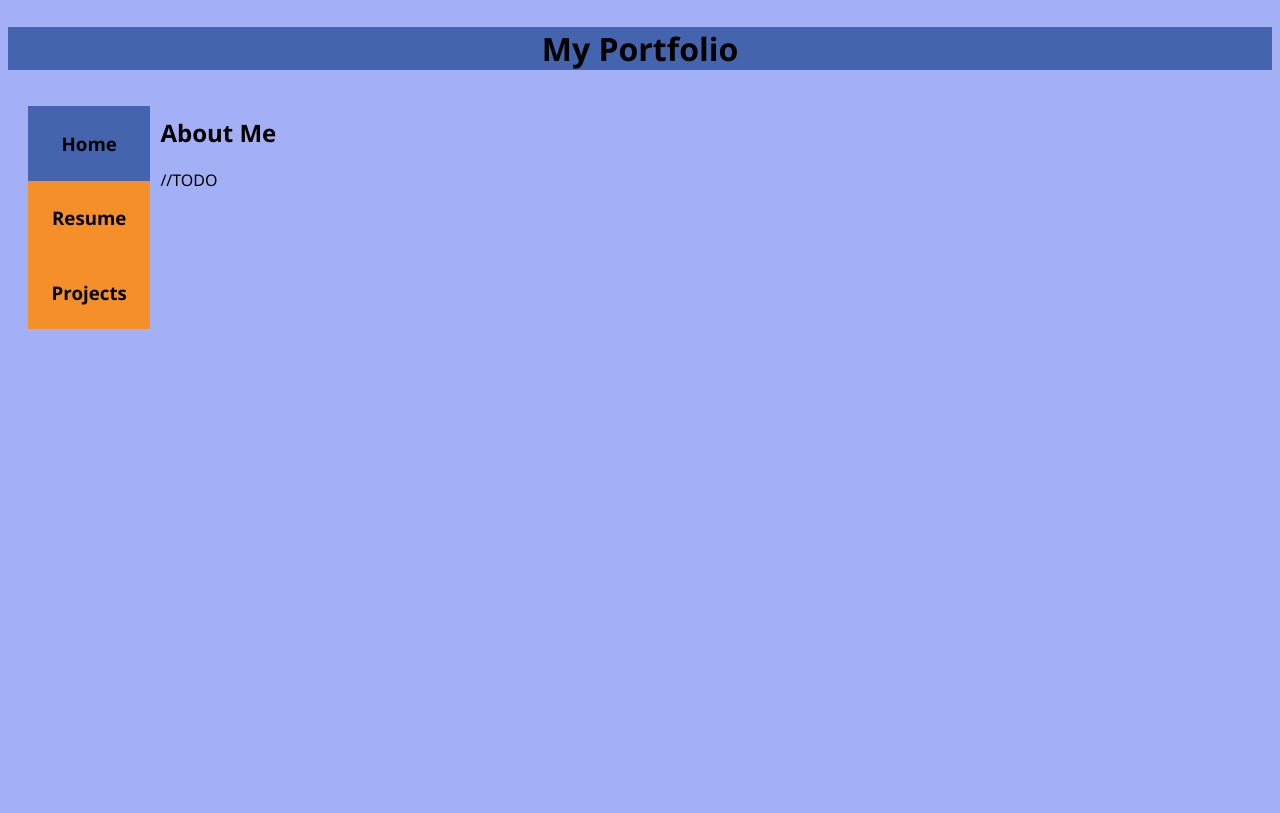
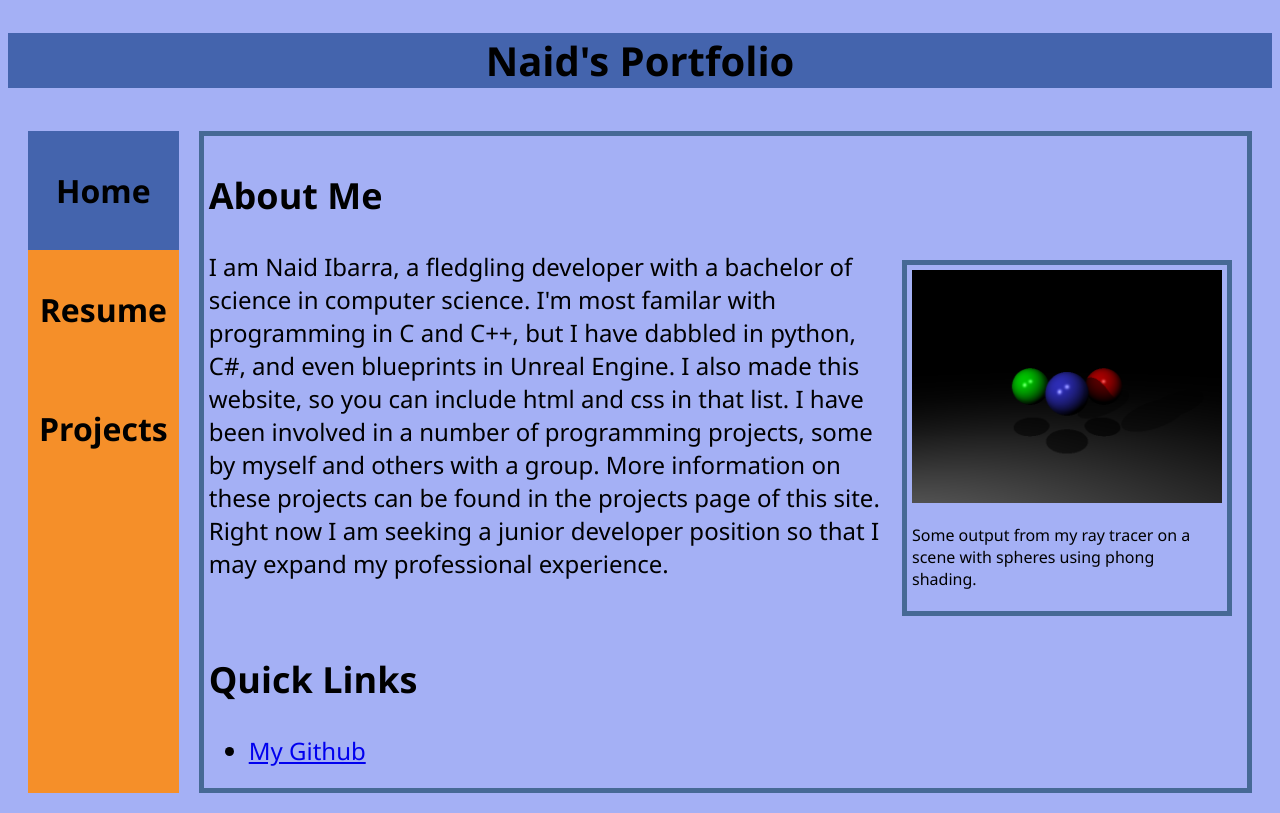
Before and after one commit to FireNoobsta/FireNoobsta.github.io, a plain HTML site: page index.html in a window 1280 px wide. Drawn offline with Linux system fonts and the light colour scheme.

Commit message:
Add about me

```diff
--- a/index.html
+++ b/index.html
@@ -1,12 +1,12 @@
 <!DOCTYPE html>
 <html>
 <head>
-    <title>My Portfolio</title>
+    <title>About Me</title>
     <link rel="stylesheet" href="style.css">
 </head>
 <body>
     <section>
-        <h1>My Portfolio</h1>
+        <h1>Naid's Portfolio</h1>
     </section>
     <div class="content">
         <div id="Sidebar">
@@ -28,8 +28,30 @@
         </div>
 
         <div class="pageCon">
-            <h2>About Me</h2>
-            <p>//TODO</p>
+            <div>
+                <h2>About Me</h2>
+
+                <div class="image">
+                    <img src="images/output.png" alt="Three phong shaded spheres">
+                    <p>Some output from my ray tracer on a scene with spheres using phong shading.</p>
+                </div>
+                <p>
+                    I am Naid Ibarra, a fledgling developer with a bachelor of science in computer science.
+                    I'm most familar with programming in C and C++, but I have dabbled in python, C#, and even blueprints in Unreal Engine.
+                    I also made this website, so you can include html and css in that list.
+                    I have been involved in a number of programming projects, some by myself and others with a group.
+                    More information on these projects can be found in the projects page of this site.
+                    Right now I am seeking a junior developer position so that I may expand my professional experience.
+                </p>
+            </div>
+
+            <div>
+                <h2>Quick Links</h2>
+                <ul>
+                    <li><a href="https://github.com/FireNoobsta">My Github</a></li>
+
+                </ul>
+            </div>
 
         </div>
     </div>
--- a/style.css
+++ b/style.css
@@ -2,6 +2,30 @@
 html {
     background-color: #a4b0f5;
     font-family: 'Segoe UI', Tahoma, Geneva, Verdana, sans-serif;
+}
+
+body {
+    font-size: 100%;
+}
+
+h1 {
+  font-size: 2.5em;
+}
+
+h2 {
+  font-size: 2.25em;
+}
+
+h3 {
+    font-size:2em;
+}
+
+p {
+    font-size: 1.5em;
+}
+
+li {
+    font-size:1.5em;
 }
 
 section {
@@ -11,7 +35,6 @@ section {
 
 section h1 {
     text-align: center;
-    font-size: xx-large;
 }
 
 #Sidebar {
@@ -63,4 +86,25 @@ section h1 {
 
 .pageCon {
     flex: 90%;
+    display: flex;
+    flex-direction: column;
+    padding: 5px;
+    margin: 10px;
+    border: 5px solid #466995;
 }
+
+.image {
+    float:right;
+    width:30%;
+    padding: 5px;
+    margin: 10px;
+    border: 5px solid #466995;
+}
+
+.image img {
+    width: 100%;
+}
+
+.image p {
+    font-size: 1em;
+}
```
Also changed, not shown: images/output.png (added).
